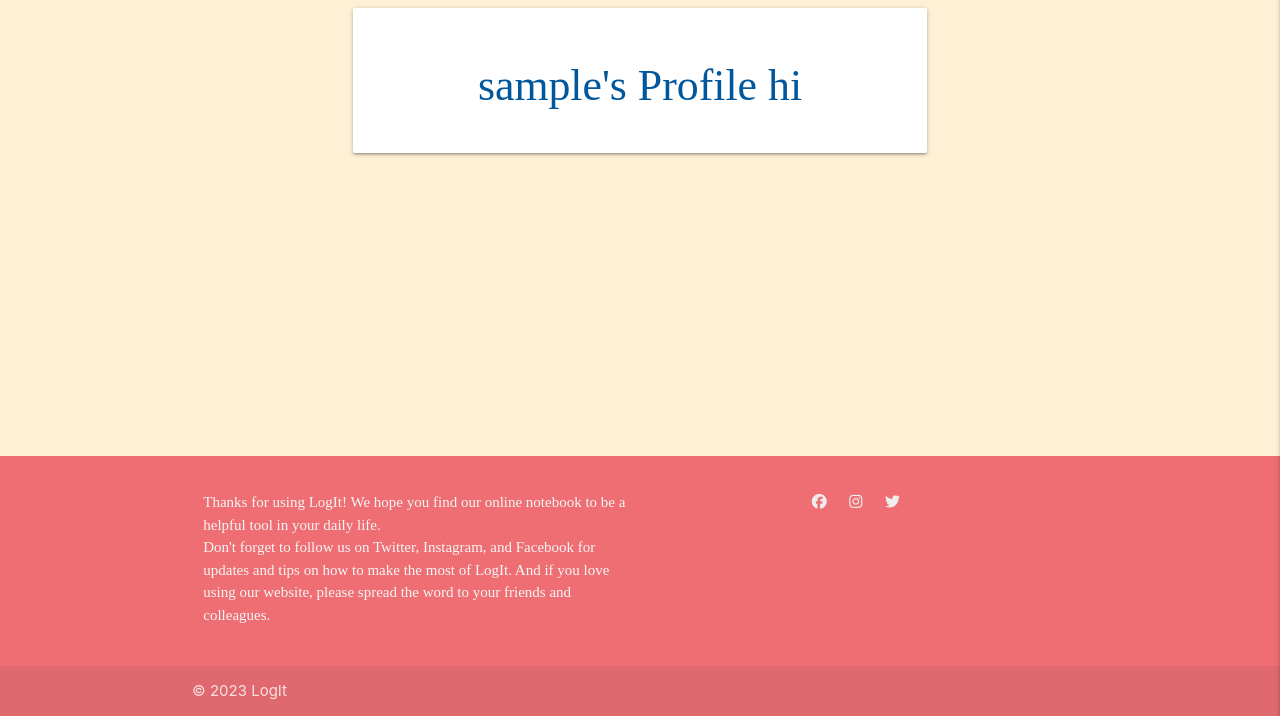
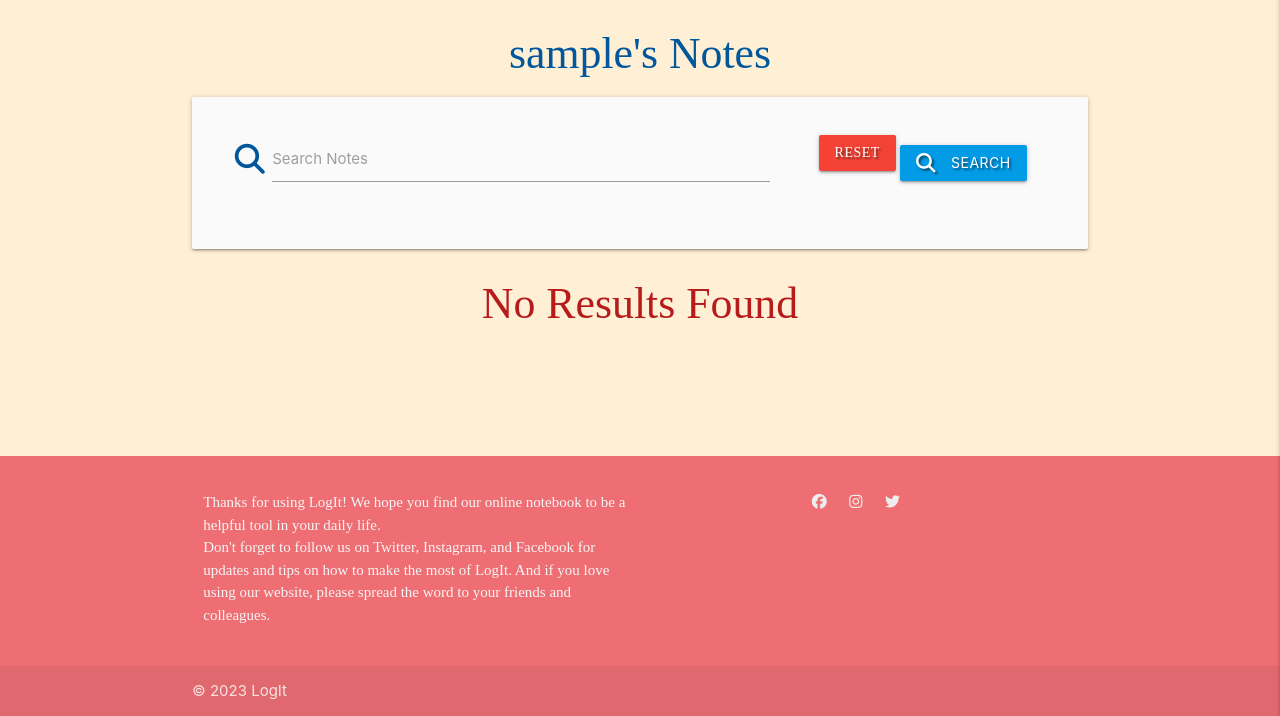
Before and after one commit to BMorrell92/BMorrell_Milestone_Project3, a Flask app: page /profile/1 in a window 1280 px wide. Shown: the part 84-800 px from the top of the page. Run offline with Flask 2, Linux system fonts and the light colour scheme; the visitor is signed in with stand-in values (Sample User, id 1); a database or web service that is not in the repository returns one stand-in record (values such as "Sample title"); some libraries are stand-ins or nearby versions; some web fonts are replaced.

Commit message:
reformatted the profile page to include all notes

```diff
--- a/templates/profile.html
+++ b/templates/profile.html
@@ -1,15 +1,56 @@
 {% extends "base.html" %}
 {% block content %}
 
-    <div class="row">
-        <div class="col s12 m8 offset-m2">
-            <div class="card-panel">
-                <h3 class="center-align light-blue-text text-darken-4">
-                    {{ username }}'s Profile
-                    hi
-                </h3>
+    <h3 class="light-blue-text text-darken-4 center-align">{{ username }}'s Notes</h3>
+
+    <div class="row card-panel grey lighten-5">
+        <form action="{{ url_for('search') }}" method="post" class="col s12">
+            <div class="row valign-wrapper center-align">
+                <div class="input-field col s12 m8">
+                    <i class="fas fa-search prefix light-blue-text text-darken-4"></i>
+                    <input type="text" name="query" id="query" minlength="3" class="validate" required>
+                    <label for="query">Search Notes</label>
+                </div>
+                <div class="col s12 m4">
+                    <a href="{{ url_for('profile') }}" class="red btn text-shadow">Reset</a>
+                    <button type="submit" class="light-blue darken-1 btn text-shadow">
+                        <i class="fas fa-search left"></i> Search
+                    </button>
+                </div>
             </div>
-        </div>
+        </form>
     </div>
 
+    {% if notes|length > 0 %}
+    <ul class="collapsible">
+        {% for note in notes %}
+        <li>
+            <div class="collapsible-header white-text light-blue darken-4 text-shadow">
+                <div class="col s3">
+                    <i class="fas fa-caret-down"></i>
+                    {% if session.user|lower == note.created_by|lower %}
+                        <a href="{{ url_for('delete_note', note_id=note._id) }}" class="btn-small green accent-4">Done</a>
+                        <a href="{{ url_for('edit_note', note_id=note._id) }}" class="btn-small light-blue lighten-1">Edit</a>
+                    {% endif %}
+                </div>
+                <div class="col s9">
+                    <strong>{{ note.note_name }}</strong> : {{ note.note_date }}
+                    {% if note.high_importance == "on" %}
+                        <i class="fas fa-exclamation-circle light-blue-text text-lighten-2 tooltipped"
+                            data-position="right" data-tooltip="URGENT!"></i>
+                    {% endif %}
+                </div>
+            </div>
+            <div class="collapsible-body">
+                <strong>{{ note.category_name }}</strong>
+                <p>{{ note.note_description }}</p>
+                <p><em>by: {{ note.created_by }}</em></p>
+            </div>
+        </li>
+        {% endfor %}
+    </ul>
+    {% else %}
+        <h3 class="red-text text-darken-4 center-align">No Results Found</h3>
+    {% endif %}
+
 {% endblock %}
```
Also changed, not shown: templates/add_task.html (deleted, +0 -71 lines), templates/edit_task.html (deleted, +0 -86 lines).
